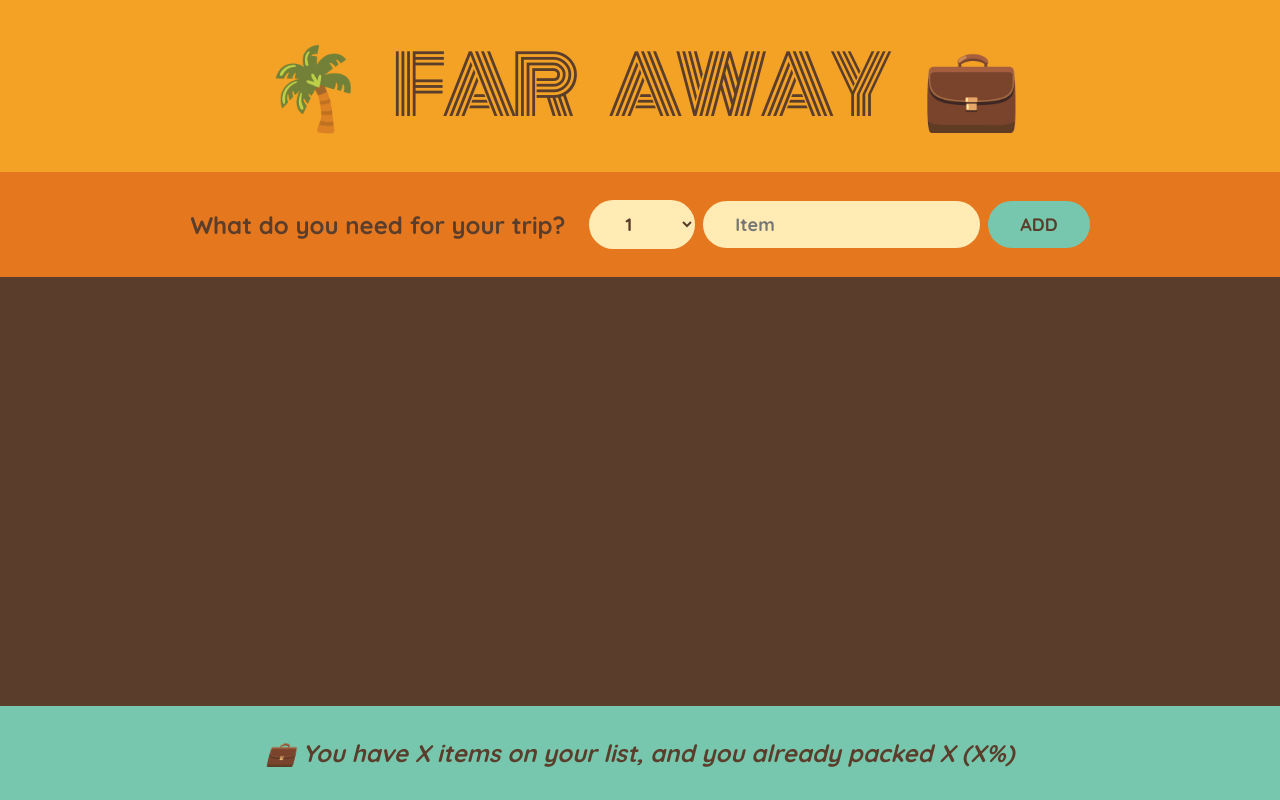
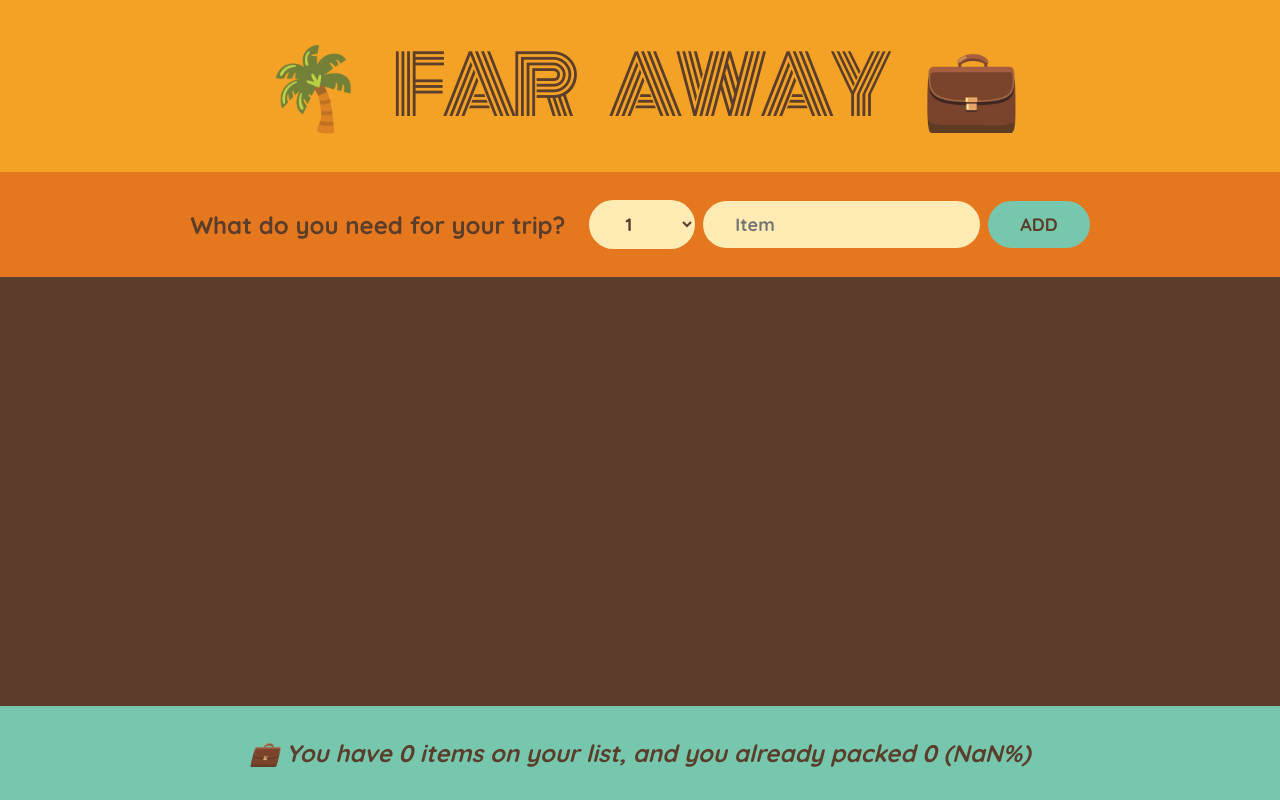
Before and after one commit to benmeisterz/travel-list, a React (Vite) app: page / in a window 1280 px wide. Built offline with nearby package versions, Linux system fonts and the light colour scheme.

Commit message:
footer done

```diff
--- a/src/App.jsx
+++ b/src/App.jsx
@@ -10,6 +10,8 @@
 
 function App() {
   const [items, setItems] = useState([])
+
+
 
   function handleAddItems(item) {
     setItems((items) => [...items, item])
@@ -30,7 +32,7 @@
       <Logo />
       <Form onAddItems={handleAddItems} />
       <PackingList items={items} onDeleteItem={handleDeleteItem} onToggleItem={handleToggleItem} />
-      <Stats />
+      <Stats items={items} />
     </div>
   )
 }
@@ -106,11 +108,17 @@
   </li >)
 }
 
-function Stats() {
+function Stats({ items }) {
+  const numItems = items.length
+  const numPacked = items.filter((item) => item.packed).length
+  const percentage = Math.round((numPacked / numItems) * 100)
+
   return (<footer className="stats">
-    <em>
-      💼 You have X items on your list, and you already packed X (X%)
-    </em>
+    {percentage === 100 ?
+      <em>You got everything! Ready to go ✈</em> :
+      <em>
+        💼 You have {numItems} items on your list, and you already packed {numPacked} ({percentage}%)
+      </em>}
   </footer>
   )
 }
```
